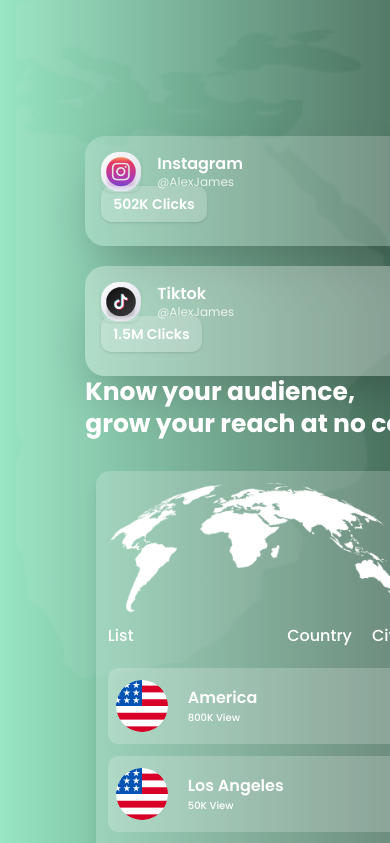
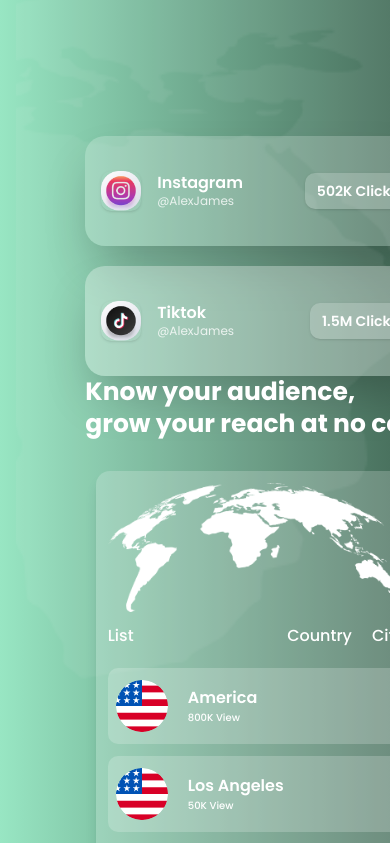
Before and after one commit to FMunir321/biogram, a React (Vite) app: page / in a window 390 px wide. Shown: the part 1960-2803 px from the top of the page. Built offline with nearby package versions, Linux system fonts and the light colour scheme; a web font is replaced by a local one.

Commit message:
fix the appoinment scheduler section responsive

```diff
--- a/src/components/RealTimeAnalyticsHero.tsx
+++ b/src/components/RealTimeAnalyticsHero.tsx
@@ -50,7 +50,7 @@ export default function RealTimeAnalyticsHero() {
           <div className="absolute top-[12%] right-[32%] text-xs font-semibold hidden sm:block">
             Asia (40%)
           </div>
-          <div className="absolute top-[35%] left-[15%] text-xs font-semibold hidden sm:block">
+          <div className="absolute top-[35%] left-[15%] text-xs font-semibold hidden md:block">
             Africa (05%)
           </div>
           <div className="absolute top-[5%] left-[20%] text-xs font-semibold hidden sm:block">
@@ -63,7 +63,7 @@ export default function RealTimeAnalyticsHero() {
               {/* Instagram & Tiktok Card */}
               <div className=" flex flex-col gap-5 lg:gap-0 md:ml-[50px]">
                 {/* Instagram Card */}
-                <div className=" md:flex justify-between items-center gap-4 text-white px-4 sm:px-6 py-4 rounded-[20px] lg:w-[400px] xl:w-[450px] shadow-2xl h-[110px] bg-white/20">
+                <div className=" flex justify-between items-center gap-4 text-white px-4 sm:px-6 py-4 rounded-[20px] lg:w-[400px] xl:w-[450px] shadow-2xl h-[110px] bg-white/20">
                   <div className="flex flex-row items-center gap-4">
                     <img
                       src={Instagram}
@@ -86,7 +86,7 @@ export default function RealTimeAnalyticsHero() {
                 </div>
 
                 {/* TikTok Card */}
-                <div className=" md:flex lg:ml-[30%] lg:mt-[-30px] justify-between items-center gap-4 text-white px-4 sm:px-6 py-4 rounded-[20px] lg:w-[400px] xl:w-[450px] shadow-2xl h-[110px] bg-white/30">
+                <div className=" flex lg:ml-[30%] lg:mt-[-30px] justify-between items-center gap-4 text-white px-4 sm:px-6 py-4 rounded-[20px] lg:w-[400px] xl:w-[450px] shadow-2xl h-[110px] bg-white/30">
                   <div className="flex flex-row items-center gap-4">
                     <img
                       src={TikTok}
--- a/src/pages/BiogramShoutPage.tsx
+++ b/src/pages/BiogramShoutPage.tsx
@@ -7,6 +7,8 @@ const BiogramShoutPage: React.FC = () => {
       {/* Biogram Text */}
 
       {/* Logo Positioned Absolutely */}
+
+
       <img
         src={logo}
         alt="Biogram Logo"
@@ -35,7 +37,7 @@ const BiogramShoutPage: React.FC = () => {
 
         {/* Right Content - Adjusted profile image positioning */}
         <div className="relative flex justify-center md:justify-end sm:-ml-[100px] lg:-ml-[50px]">
-          <div className="bg-[#e1f2e8] p-4 sm:p-6 rounded-2xl shadow-md w-[500px] h-[500px] ">
+          <div className="bg-[#e1f2e8] p-4 sm:p-6 rounded-2xl shadow-md w-full sm:w-[500px] h-[500px] ">
 
             <div className="text-center text-base sm:text-lg font-semibold mb-4 text-white bg-gradient-to-r from-[#7ECFA7] to-[#53886C] py-4 rounded-2xl relative">
               <select className='absolute left-4 top-7 -translate-y-1/2 rotate-90 text-white bg-transparent border-none outline-none' />
@@ -45,7 +47,7 @@ const BiogramShoutPage: React.FC = () => {
 
             <div className="grid grid-cols-7 gap-8 text-center text-sm font-medium mb-2">
               {["Sun", "Mon", "Tue", "Wed", "Thu", "Fri", "Sat"].map((day) => (
-                <div key={day} className='bg-gradient-to-r from-[#7ECFA7] to-[#53886C] text-white w-[55px] h-[54px] flex items-center justify-center rounded-[10px]'>{day}</div>
+                <div key={day} className='bg-gradient-to-r from-[#7ECFA7] to-[#53886C] text-white w-full sm:w-[55px] sm:h-[54px] aspect-square flex items-center justify-center rounded-[5px] sm:rounded-[10px] text-xs sm:text-sm'>{day}</div>
               ))}
               {Array.from({ length: 30 }, (_, i) => i + 1).map((date) => (
                 <div
```
